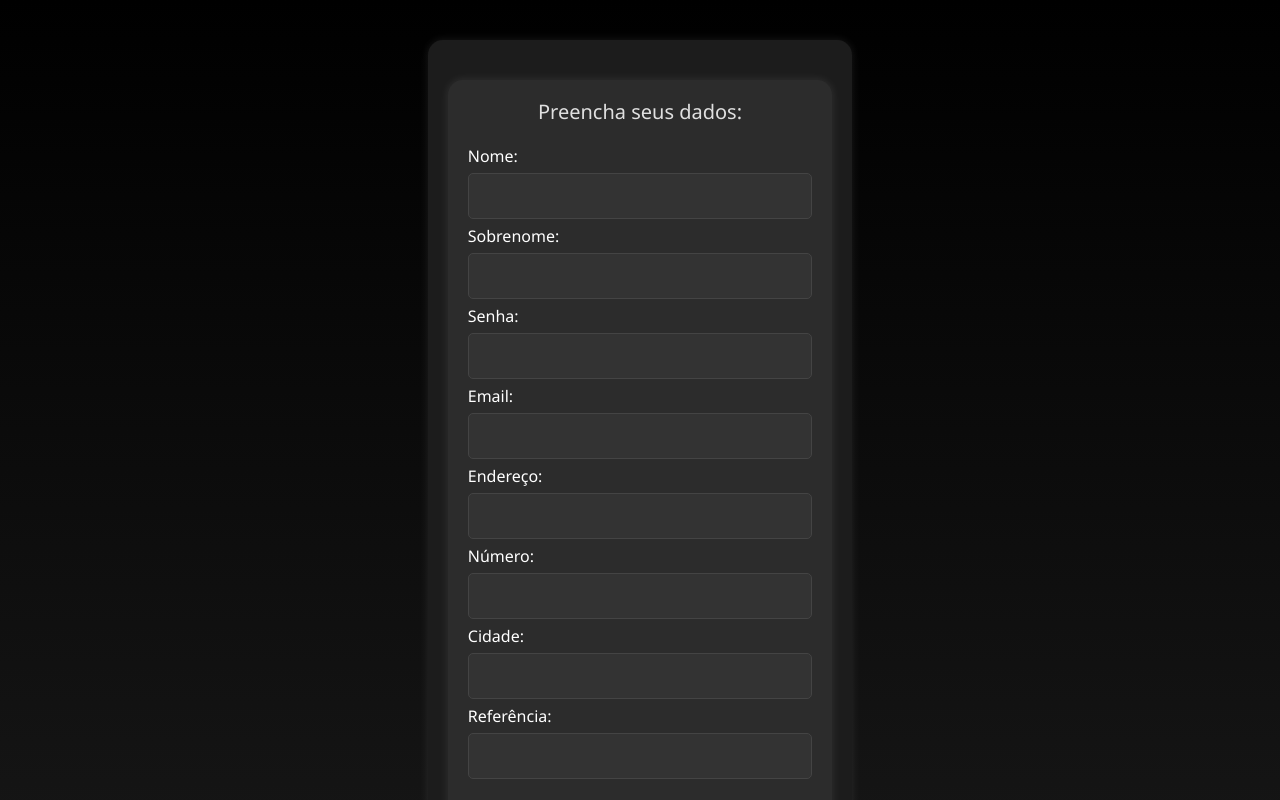
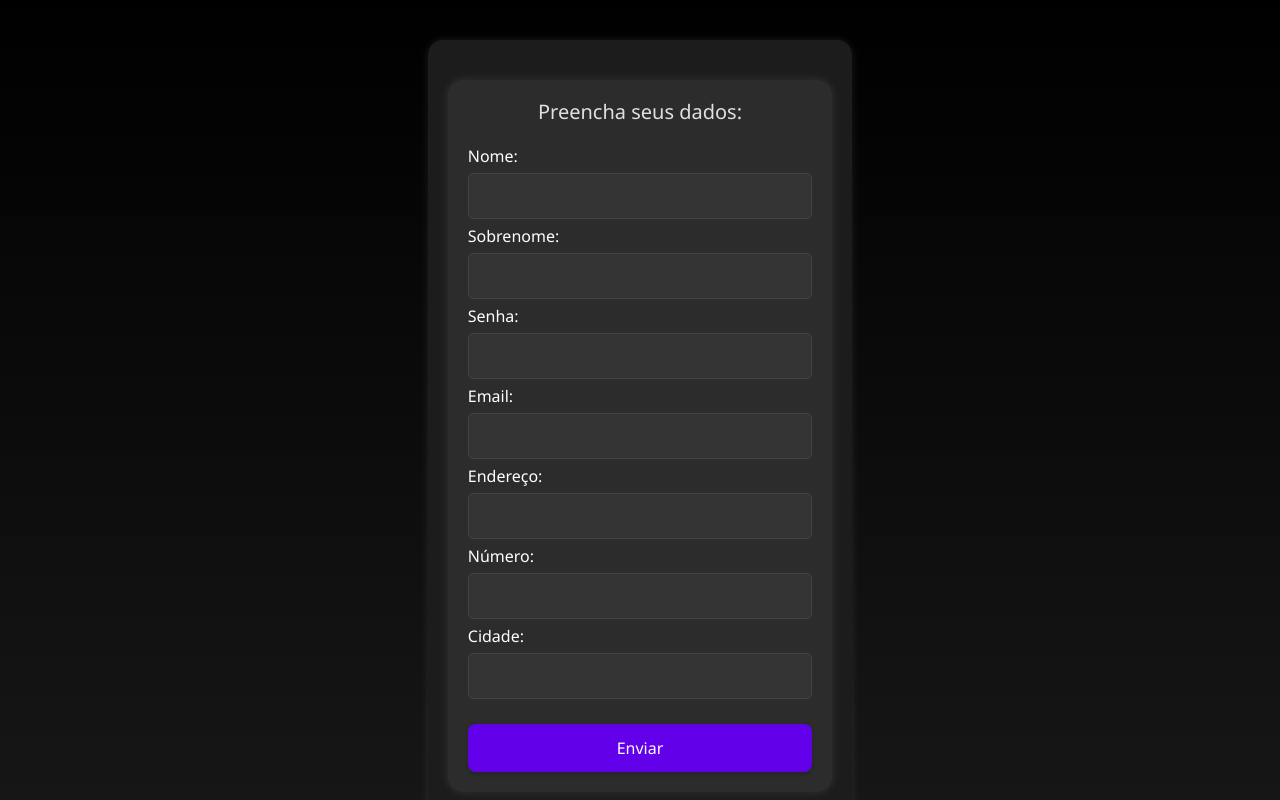
Before and after one commit to Halleey/front-tcc, a React (Vite) app: page /register in a window 1280 px wide. Shown: the top 800 px of the page. Built offline with nearby package versions, Linux system fonts and the light colour scheme.

Commit message:
reference removido

```diff
--- a/src/components/RegisterHt.jsx
+++ b/src/components/RegisterHt.jsx
@@ -9,11 +9,10 @@ function RegisterHt({ onSubmit }) {
   const [address, setAddress] = useState('');
   const [number, setNumber] = useState('');
   const [city, setCity] = useState('');
-  const [reference, setReference] = useState('');
 
   const handleSubmit = (event) => {
     event.preventDefault();
-    onSubmit({ name, lastName, password, email, address, number, city, reference });
+    onSubmit({ name, lastName, password, email, address, number, city });
 
     setName('');
     setLastName('');
@@ -22,7 +21,6 @@ function RegisterHt({ onSubmit }) {
     setAddress('');
     setNumber('');
     setCity('');
-    setReference('');
   };
 
   return (
@@ -85,15 +83,6 @@ function RegisterHt({ onSubmit }) {
             onChange={(e) => setCity(e.target.value)}
           />
         </label>
-        <label style={{ color: '#ffffff' }}>
-          Referência:
-          <input
-            type='text'
-            value={reference}
-            onChange={(e) => setReference(e.target.value)}
-          />
-        </label>
-
 
         <button type='submit'>Enviar</button>
       </form>
--- a/src/components/loginHook.jsx
+++ b/src/components/loginHook.jsx
@@ -20,7 +20,7 @@ export function LoginForm() {
     };
 
     const handleRegister = () => {
-        navigate('/cadastro')
+        navigate('/register')
     };
 
     const submit = async (event) => {
```
